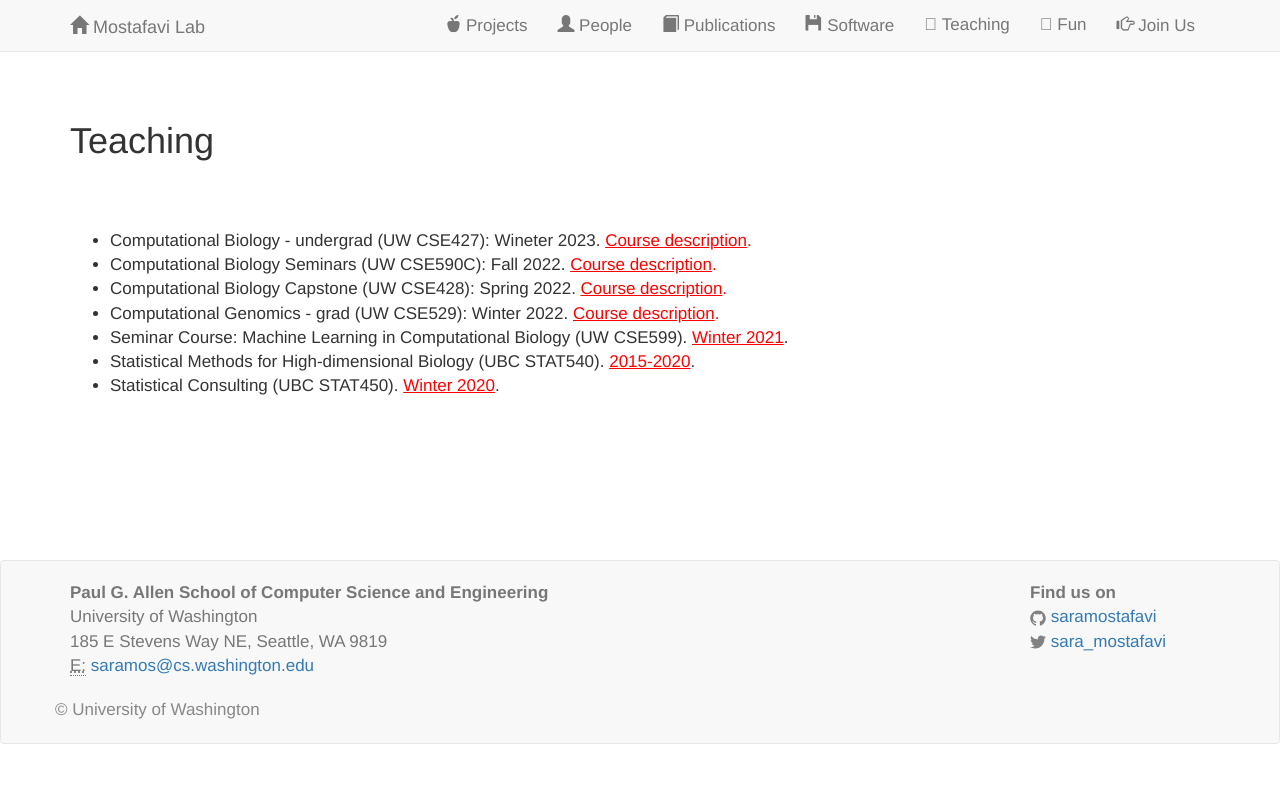
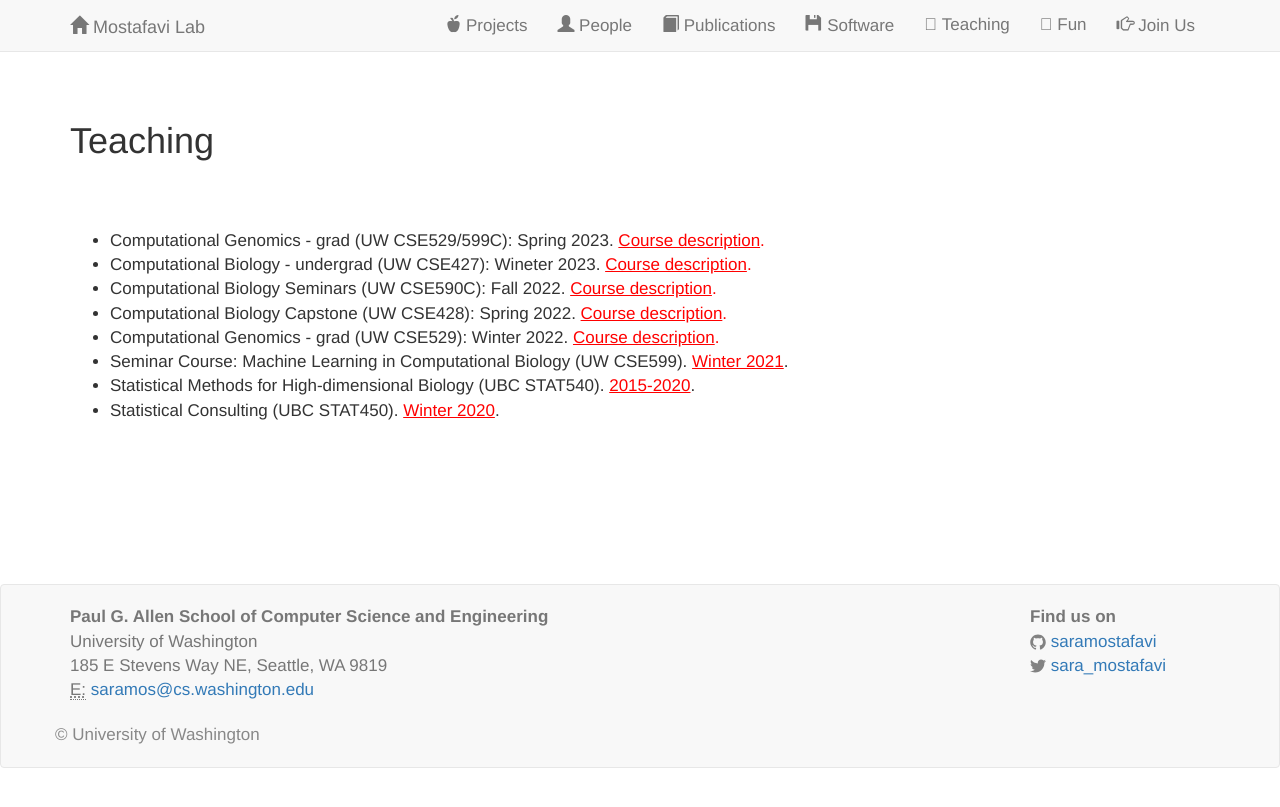
Before and after one commit to saramostafavi/saramostafavi.github.io, a Jekyll site: the page built from teaching.html, in a window 1280 px wide. Shown: the top 807 px of the page. Built offline with Jekyll 4.4.1, drawn with Linux system fonts in a browser that asks for light colours; nearby versions of some CDN libraries; a style sheet for code colours, icons or effects is not loaded.

Commit message:
Update teaching.html

```diff
--- a/teaching.html
+++ b/teaching.html
@@ -10,6 +10,7 @@ layout: default
 
      <p>
           <ul>
+            <li> Computational Genomics - grad (UW CSE529/599C): Spring 2023. <a href="https://sites.google.com/cs.washington.edu/cse529w23/home" style="color:red"><u>Course description</u>.</a></li>
             <li> Computational Biology - undergrad (UW CSE427): Wineter 2023. <a href="https://sites.google.com/cs.washington.edu/cse427wi23/home" style="color:red"><u>Course description</u>.</a></li>
             <li> Computational Biology Seminars (UW CSE590C): Fall 2022. <a href="https://sites.google.com/cs.washington.edu/cse590c/home" style="color:red"><u>Course description</u>.</a></li>
             <li> Computational Biology Capstone (UW CSE428):  Spring 2022. <a href="https://sites.google.com/cs.washington.edu/cse428/home" style="color:red"> <u>Course description</u>.</a></li>
```
